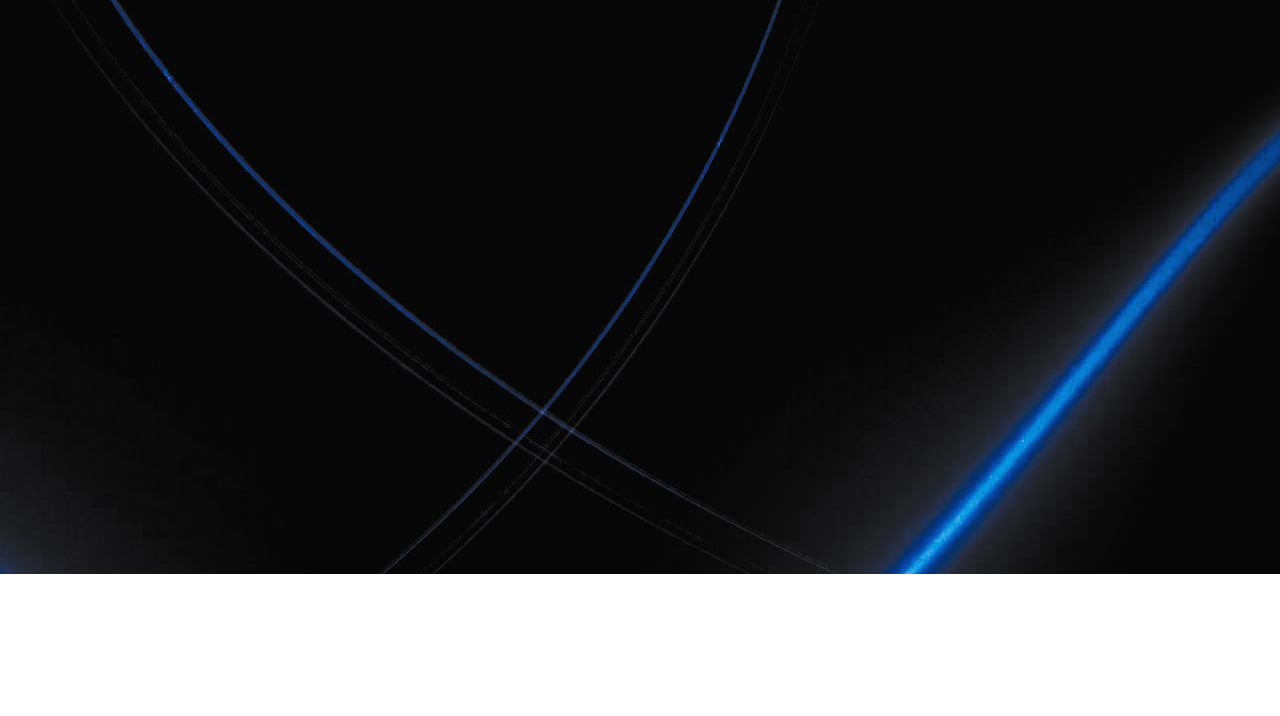
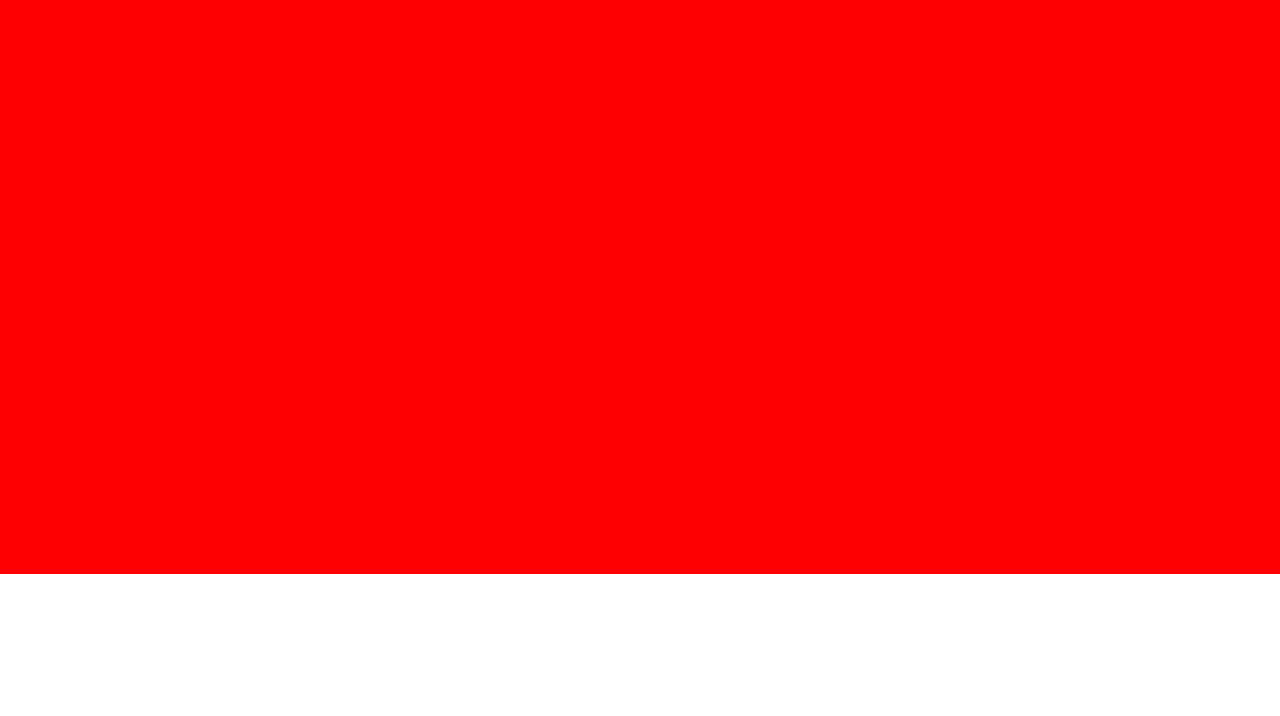
Before and after one commit to gagandeep1808/JavaScript-basis, a plain HTML site: page DeadBear/index.html in a window 1280 px wide. Shown: the part 84-800 px from the top of the page. Drawn offline with Linux system fonts and the light colour scheme; a web font is replaced by a local one.

Commit message:
red color

```diff
--- a/DeadBear/assets/css/style.css
+++ b/DeadBear/assets/css/style.css
@@ -97,7 +97,7 @@
         background-color:var(--second-color);
     }
     .nav{
-        background-image: url(/assets/images/hero.jpeg);
+        background-color: red;
         height: 80vh;
     }
     .header{
```
